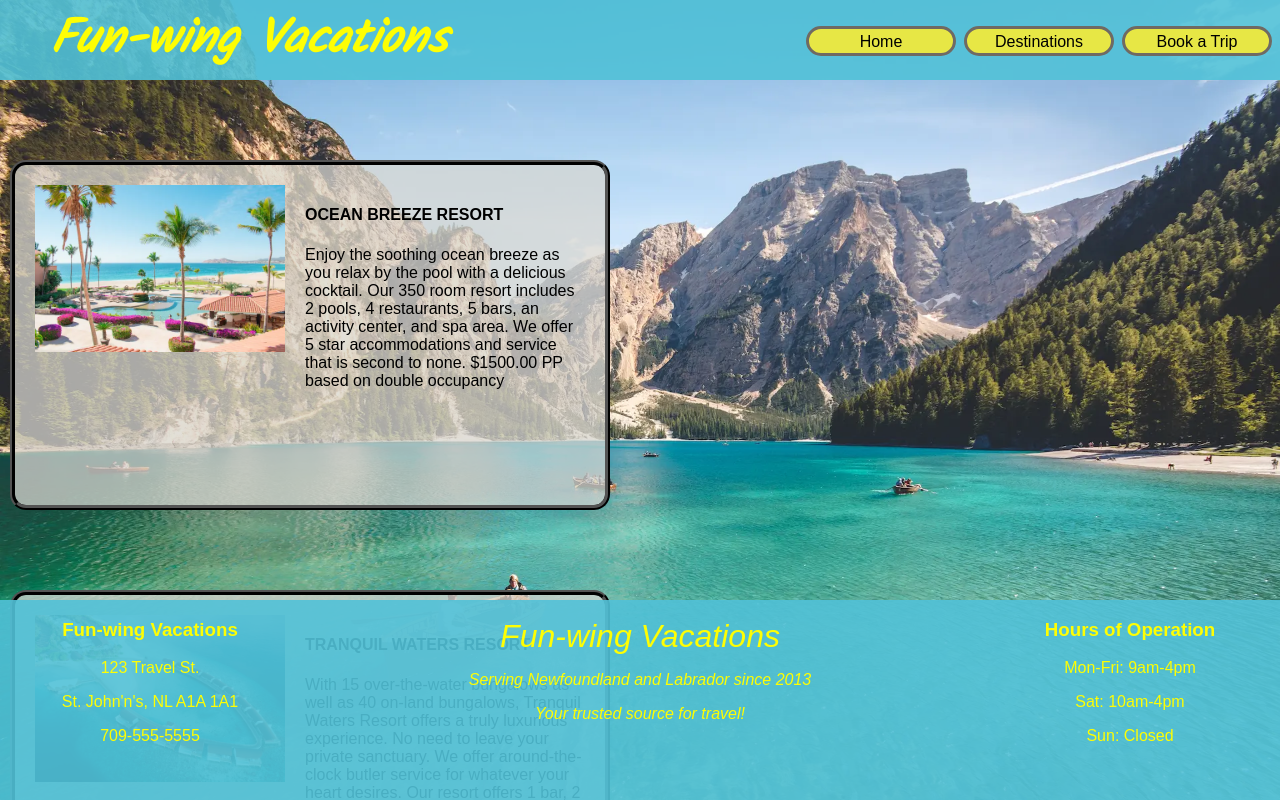
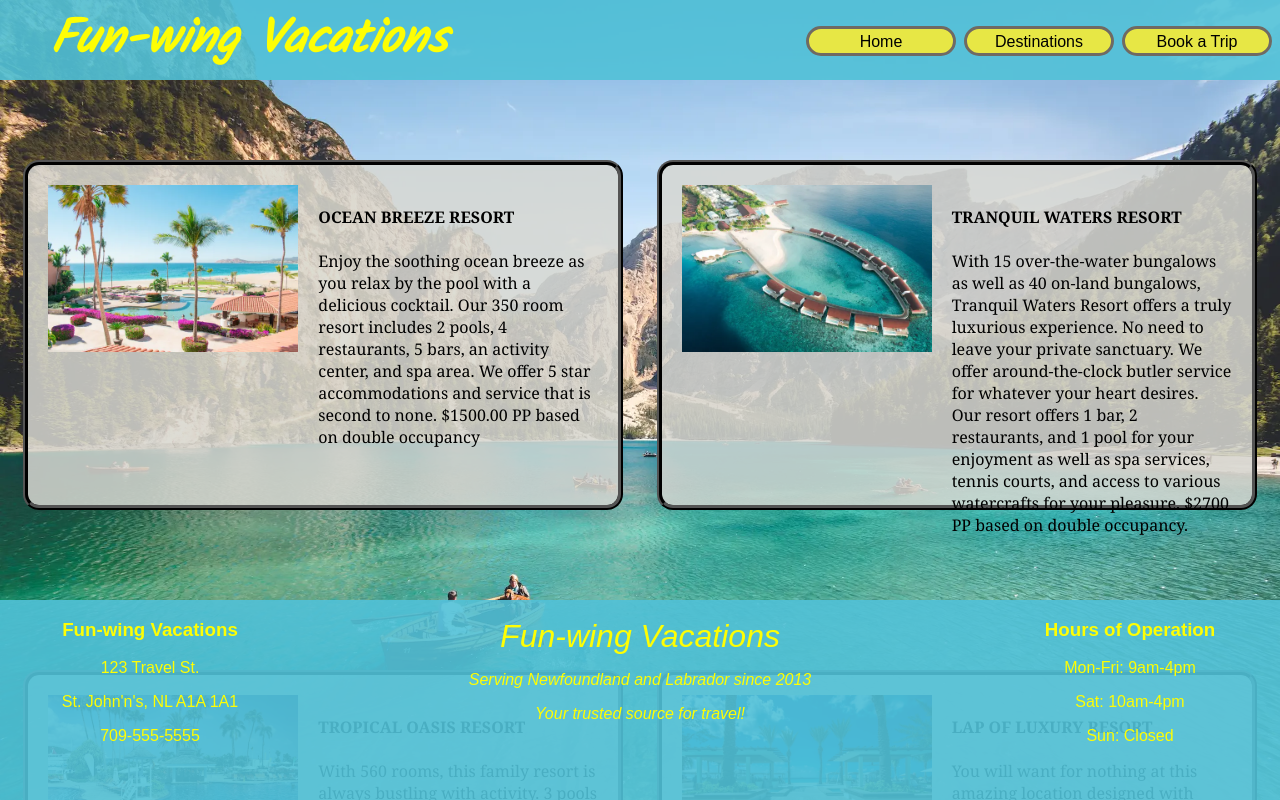
Before and after one commit to laurenwilson27/travel-agency, a React (Create React App) app: page / in a window 1280 px wide. Both pictures are taken after a click on the element "Destinations". Shown: the top 800 px of the page. Built offline with nearby package versions, Linux system fonts and the light colour scheme; a web font is replaced by a local one.

Commit message:
Morning commit

```diff
--- a/src/components/ResortsPage.jsx
+++ b/src/components/ResortsPage.jsx
@@ -43,7 +43,7 @@ const ResortsPage = () => {
   ];
 
   return (
-    <div>
+    <div className="flexmainresort">
       {resorts.map((resort, index) => {
         return (
           <ResortTile
--- a/src/index.css
+++ b/src/index.css
@@ -283,10 +283,10 @@ body {
 .resortbox {
   display: flex;
   flex-wrap: wrap;
-  align-items: flex-start;
 
   justify-content: left;
   min-height: 300px;
+
   max-width: 600px;
   padding: 20px;
   margin-top: 80px;
@@ -297,16 +297,17 @@ body {
   border-style: ridge;
   border-color: black;
   border-width: 5px;
-  background-color: rgba(216, 215, 210, 0.743);
+  background-color: rgba(216, 215, 210, 0.85);
   background-size: cover;
   text-align: center;
   color: black;
   font-size: medium;
   font-weight: 500;
-  /* font-family:Georgia, 'Times New Roman', Times, serif; */
+  font-family: Georgia, "Times New Roman", Times, serif;
 }
 
 .resortbox img {
+  align-self: flex-start;
   width: 250px;
 }
 
@@ -323,7 +324,7 @@ body {
   border-style: ridge;
   border-color: black;
   border-width: 5px;
-  background-color: rgba(216, 215, 210, 0.659);
+  background-color: rgba(216, 215, 210, 0.85);
   background-size: cover;
   text-align: center;
   color: black;
@@ -344,7 +345,7 @@ body {
   border-style: ridge;
   border-color: rgb(237, 32, 0);
   border-width: 5px;
-  background-color: rgba(216, 215, 210, 0.659);
+  background-color: rgba(216, 215, 210, 0.85);
   background-size: cover;
   text-align: left;
   color: rgb(237, 32, 0);
@@ -367,7 +368,7 @@ body {
   border-style: ridge;
   border-color: rgb(237, 32, 0);
   border-width: 5px;
-  background-color: rgba(216, 215, 210, 0.659);
+  background-color: rgba(216, 215, 210, 0.85);
   background-size: cover;
   text-align: left;
   color: rgb(237, 32, 0);
```
